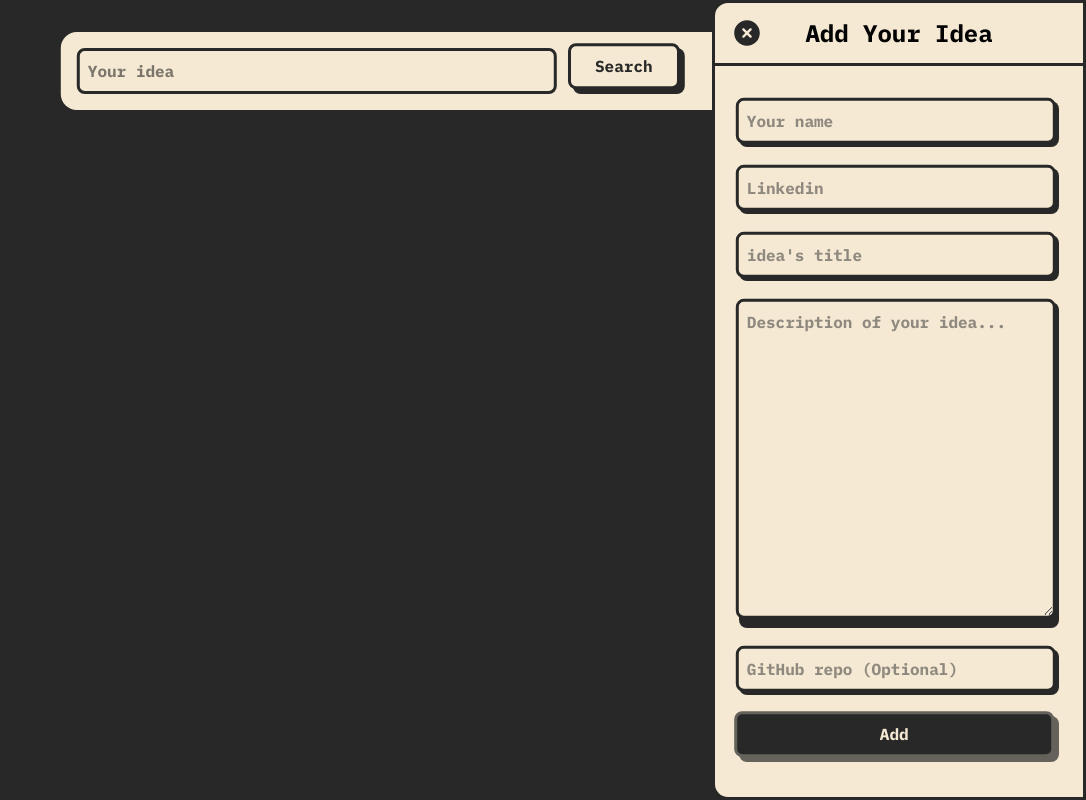
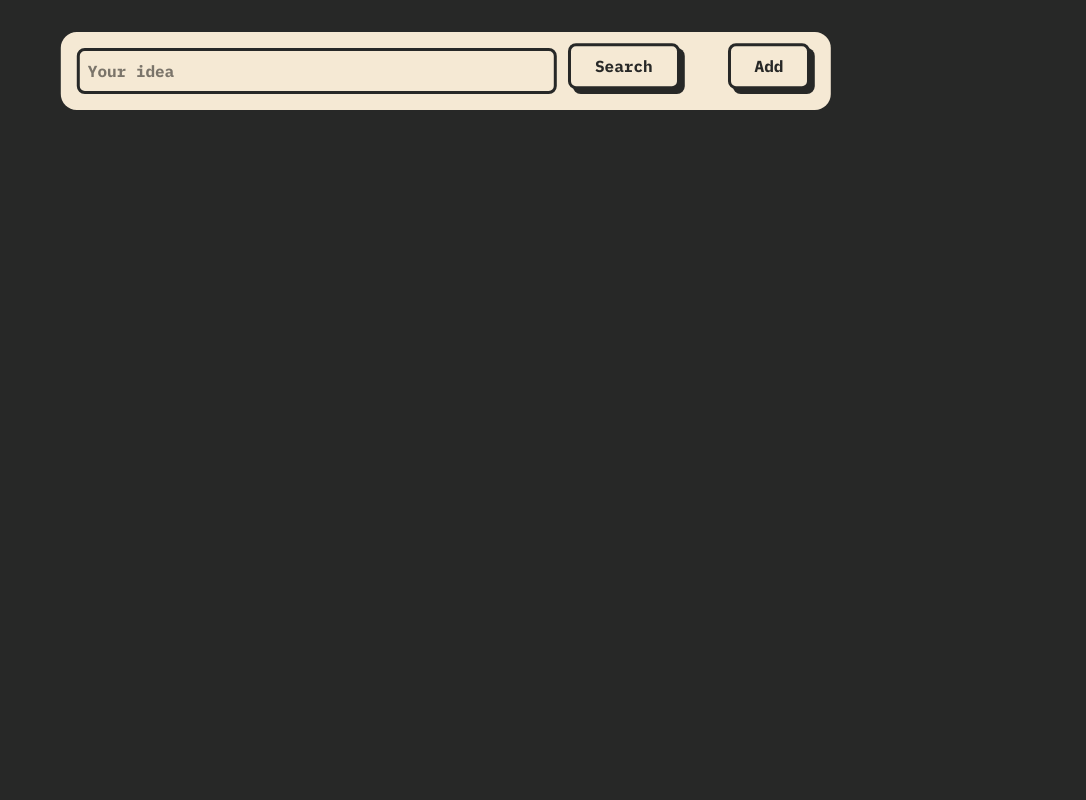
Before and after one commit to omegareeeee/Spark, a React (Vite) app in the folder frontend/: page / in a window 1280 px wide. Shown: the whole page, without its empty margins (194-1280 px from the left). Built offline with nearby package versions, Linux system fonts and the light colour scheme.

Commit message:
fea: Add open and close animation for modal

```diff
--- a/frontend/src/pages/SearchPage.tsx
+++ b/frontend/src/pages/SearchPage.tsx
@@ -1,18 +1,48 @@
+import { useEffect, useRef, useState } from "react";
 import AddModel from "../components/AddModel";
 import Button from "../components/Button";
 import SearchComp from "../components/SearchComp";
+import gsap from "gsap";
 
 const SearchPage = () => {
+    const [showAddModal, setShowAddModal] = useState<boolean>(false);
+    const addModelContainer = useRef<HTMLDivElement | null>(null);
+
+    useEffect(() => {
+        if (showAddModal) {
+            gsap.to(addModelContainer.current, {
+                x: "0",
+                ease: "power2.inOut"
+
+            })
+        }
+        else {
+             gsap.to(addModelContainer.current, {
+                x: "100%",
+                ease: "power2.inOut"
+            })
+        }
+    }, [showAddModal]);
+
     return (
         <div>
             <div className="fixed left-1/2 -translate-x-1/2 top-[2rem] flex bg-cream_90 p-[1em] rounded-[1em] gap-[3rem]">
                 <SearchComp/>
-                <Button>
+                <Button
+                    prop={{
+                        onClick: () => setShowAddModal(true)
+                    }}
+                >
                     Add
                 </Button>
             </div>
-            <div className="fixed h-screen right-0 flex flex-col">
-                <AddModel/>
+            <div
+                className="fixed right-0 translate-x-full flex flex-col h-screen"
+                ref={addModelContainer}
+            >
+               <AddModel
+                    closeModel={() => setShowAddModal(false)}
+               />
             </div>
         </div>
     );
```
